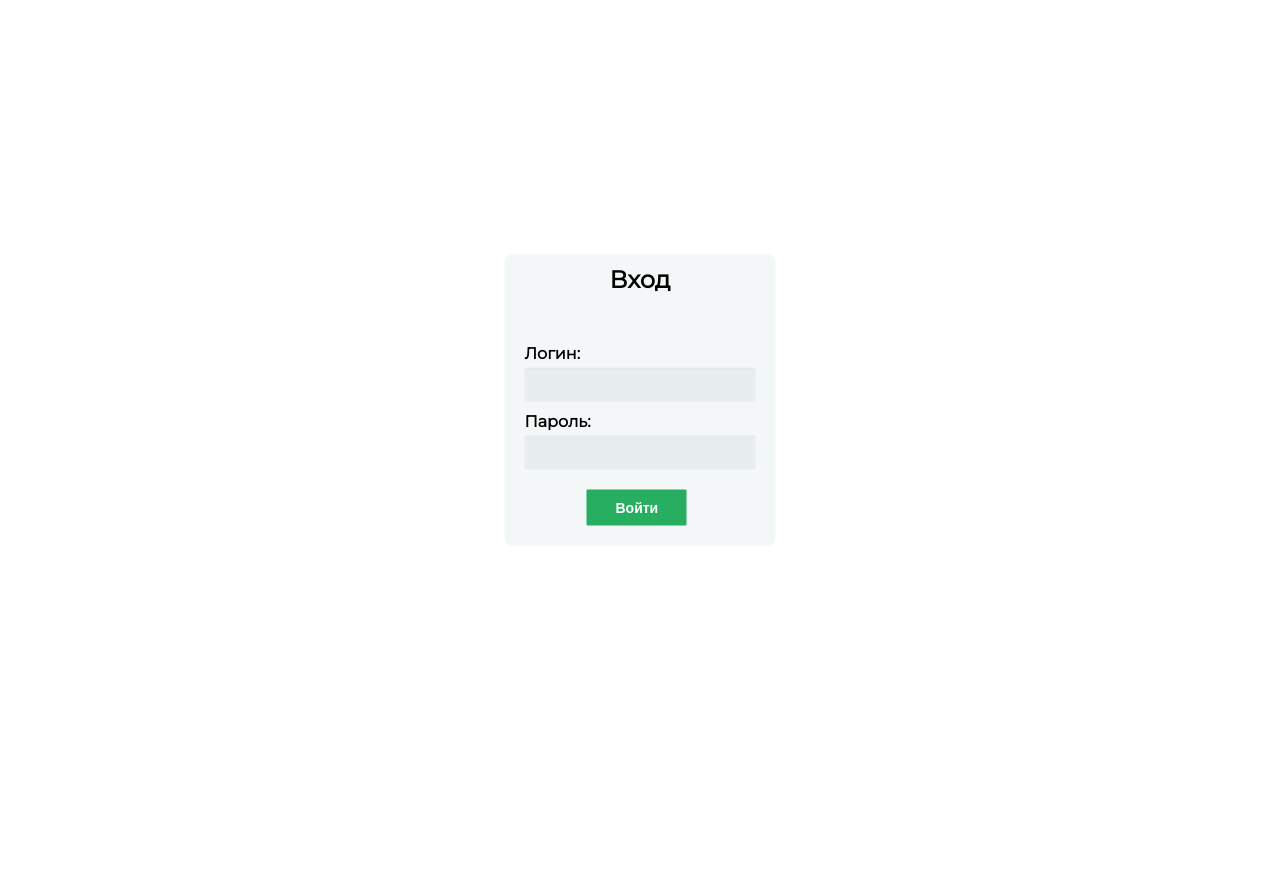
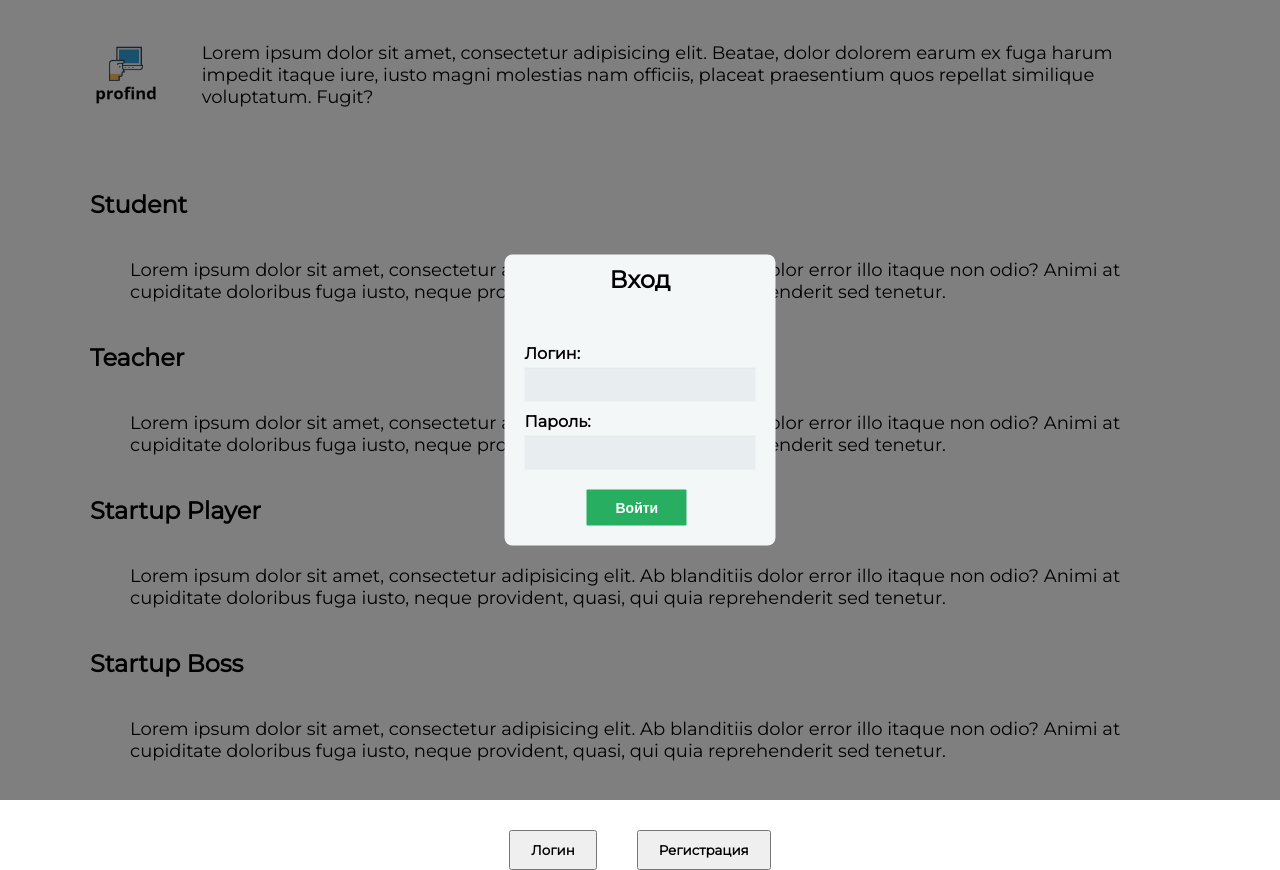
Before and after one commit to DaniilSHA/profind, a React (Create React App) app in the folder frontend/: page /login in a window 1280 px wide. Before the commit the page ends 800 px from the top, so only its background shows below. Built offline with nearby package versions, Linux system fonts and the light colour scheme.

Commit message:
routing v1

```diff
--- a/frontend/package.json
+++ b/frontend/package.json
@@ -13,6 +13,7 @@
     "formik": "^2.4.1",
     "react": "^18.2.0",
     "react-dom": "^18.2.0",
+    "react-router-dom": "^6.12.1",
     "react-scripts": "^5.0.1",
     "typescript": "^4.9.5",
     "web-vitals": "^2.1.4",
--- a/frontend/src/App.tsx
+++ b/frontend/src/App.tsx
@@ -1,13 +1,12 @@
 import React from 'react';
 import './App.css';
-import Login from './components/login/Login';
-import Main from './components/main/Main';
+import Router from "./components/ui/Router";
 
 
 function App() {
   return (
     <div className="App">
-      <Login />
+      <Router />
     </div>
   );
 }
--- a/frontend/src/components/login/Login.module.css
+++ b/frontend/src/components/login/Login.module.css
@@ -2,6 +2,7 @@
 
 *, *:after, *:before {
     box-sizing: border-box;
+    margin: 0;
 }
 
 .login {
@@ -72,3 +73,14 @@
     box-shadow: 0 0 0 2px white, 0 0 0 3px #27AE60;
     transition: 0.3s all;
 }
+
+.bg {
+    position: absolute;
+    width:100%;
+    background:#000;
+    opacity:0.5;
+    height: 100vh;
+}
+body {
+    overflow: hidden;
+}
--- a/frontend/src/components/login/Login.tsx
+++ b/frontend/src/components/login/Login.tsx
@@ -3,13 +3,21 @@ import styles from './Login.module.css';
 import {Formik, Form, Field} from 'formik';
 import * as yup from 'yup';
 import {findAllByDisplayValue} from "@testing-library/react";
+import {useNavigate} from "react-router-dom";
 
 function Login() {
+    const navigate = useNavigate();
+    const backHandler = () => {
+        navigate ('/');
+    }
+
     const validation = yup.object().shape({
         username: yup.string().required('Обязательно для заполнения').min(3, 'Логин слишком короткий'),
         password: yup.string().required('Обязательно для заполнения').min(6, 'Пароль слишком короткий'),
     })
     return (
+        <>
+            <div className={styles.bg} onClick={backHandler}></div>
             <div className={styles.login}>
                 <Formik
                     validationSchema={validation}
@@ -63,6 +71,7 @@ function Login() {
                     )}
                 </Formik>
             </div>
+        </>
     );
 }
 
--- a/frontend/src/components/main/Main.tsx
+++ b/frontend/src/components/main/Main.tsx
@@ -1,9 +1,12 @@
-import React from 'react';
+import React, {useEffect} from 'react';
 import styles from './Main.module.css';
+import {useNavigate} from "react-router-dom";
 
 const Main = () => {
-
-
+    const navigate = useNavigate();
+    const loginHandler = () => {
+        navigate ('/login');
+    }
 
     return (
         <div className={styles.wrapper}>
@@ -57,7 +60,7 @@ const Main = () => {
                 </div>
             </div>
             <div className={styles.footer}>
-                <button className={styles.btn}>Логин</button>
+                <button className={styles.btn} onClick={loginHandler}>Логин</button>
                 <button className={styles.btn}>Регистрация</button>
             </div>
         </div>
--- /dev/null
+++ b/frontend/src/components/ui/Router.tsx
@@ -0,0 +1,22 @@
+import React from 'react';
+import {BrowserRouter, Route, Routes} from "react-router-dom";
+import Main from "../main/Main";
+import Login from "../login/Login";
+
+
+const Router = () => {
+    return <BrowserRouter>
+        <Routes>
+            <Route element={<Main/>} path='/'/>
+            <Route element={
+                <div>
+                    <Login />
+                    <Main />
+                </div>
+            } path='/login'/>
+            <Route path='*' element={<div> Not found </div>}/>
+        </Routes>
+    </BrowserRouter>
+}
+
+export default Router;
```
Also changed, not shown: 1 other file (tests, documents, lock files or other folders). Lines whose indentation alone changed are shown as unchanged.
